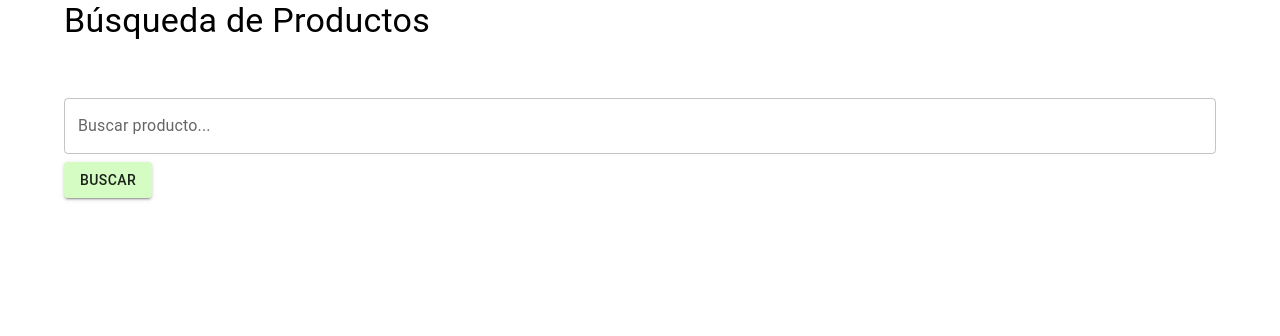
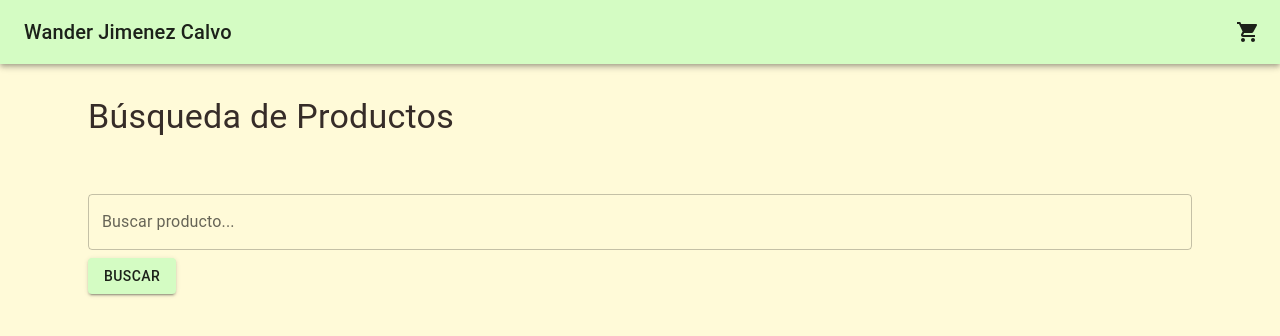
Before and after one commit to TuloShark/bases_datos, a React (Create React App) app: page / in a window 1280 px wide. Shown: the top 336 px of the page. Built offline with nearby package versions, Linux system fonts and the light colour scheme.

Commit message:
Cambios realizados 22-10-2023

```diff
--- a/package.json
+++ b/package.json
@@ -5,6 +5,7 @@
   "dependencies": {
     "@emotion/react": "^11.11.1",
     "@emotion/styled": "^11.11.0",
+    "@mui/icons-material": "^5.14.14",
     "@mui/material": "^5.14.14",
     "@testing-library/jest-dom": "^5.17.0",
     "@testing-library/react": "^13.4.0",
--- a/src/App.js
+++ b/src/App.js
@@ -1,15 +1,59 @@
-import { BrowserRouter as Router, Route, Routes } from "react-router-dom";
+import React, { useState } from "react";
+import { BrowserRouter as Router, Routes, Route } from "react-router-dom";
+import { CssBaseline, Container } from "@mui/material";
 import ProductsPage from "./ProductsPage";
 import ProductDetailsPage from "./ProductDetailsPage";
+import CartPage from "./CartPage";
+import Header from "./Header";
 
 function App() {
+  const [cartItems, setCartItems] = useState([]);
+
+  const addToCart = (product) => {
+    setCartItems((prevItems) => {
+      const existingItem = prevItems.find((item) => item.id === product.id);
+
+      if (existingItem) {
+        return prevItems.map((item) =>
+          item.id === product.id
+            ? { ...item, quantity: item.quantity + 1 }
+            : item
+        );
+      } else {
+        return [...prevItems, { ...product, quantity: 1 }];
+      }
+    });
+  };
+
+  const removeFromCart = (productId) => {
+    setCartItems((prevItems) =>
+      prevItems.filter((item) => item.id !== productId)
+    );
+  };
+
   return (
     <Router>
       <div className="App">
-        <Routes>
-          <Route path="/" element={<ProductsPage />} />
-          <Route path="/product/:id" element={<ProductDetailsPage />} />
-        </Routes>
+        <CssBaseline />
+        <Header cartItems={cartItems} />
+        <Container style={{ marginTop: "2rem" }}>
+          <Routes>
+            <Route path="/" element={<ProductsPage addToCart={addToCart} />} />
+            <Route
+              path="/product/:id"
+              element={<ProductDetailsPage addToCart={addToCart} />}
+            />
+            <Route
+              path="/cart"
+              element={
+                <CartPage
+                  cartItems={cartItems}
+                  removeFromCart={removeFromCart}
+                />
+              }
+            />
+          </Routes>
+        </Container>
       </div>
     </Router>
   );
--- /dev/null
+++ b/src/CartPage.js
@@ -0,0 +1,37 @@
+import React from "react";
+import {
+  Container,
+  Typography,
+  List,
+  ListItem,
+  ListItemText,
+  ListItemAvatar,
+  Avatar,
+  Button,
+} from "@mui/material";
+
+const CartPage = ({ cartItems, removeFromCart }) => {
+  return (
+    <Container>
+      <Typography variant="h4" gutterBottom>
+        Carrito de Compras
+      </Typography>
+      <List>
+        {cartItems.map((item) => (
+          <ListItem key={item.id}>
+            <ListItemAvatar>
+              <Avatar src={item.imageUrl} />
+            </ListItemAvatar>
+            <ListItemText
+              primary={`${item.name} - x${item.quantity}`} // Mostrar la cantidad
+              secondary={`Descripción: ${item.description}`}
+            />
+            <Button onClick={() => removeFromCart(item.id)}>Eliminar</Button>
+          </ListItem>
+        ))}
+      </List>
+    </Container>
+  );
+};
+
+export default CartPage;
--- /dev/null
+++ b/src/Header.js
@@ -0,0 +1,27 @@
+import React from "react";
+import { useNavigate } from "react-router-dom";
+import { AppBar, Toolbar, Typography, Badge, IconButton } from "@mui/material";
+import ShoppingCartIcon from "@mui/icons-material/ShoppingCart";
+
+function Header({ cartItems }) {
+  const navigate = useNavigate();
+
+  return (
+    <AppBar position="static">
+      <Toolbar style={{ display: "flex", justifyContent: "space-between" }}>
+        <Typography variant="h6">Wander Jimenez Calvo</Typography>
+        <IconButton
+          color="inherit"
+          edge="end"
+          onClick={() => navigate("/cart")}
+        >
+          <Badge badgeContent={cartItems.length} color="secondary">
+            <ShoppingCartIcon />
+          </Badge>
+        </IconButton>
+      </Toolbar>
+    </AppBar>
+  );
+}
+
+export default Header;
--- a/src/ProductDetailsPage.js
+++ b/src/ProductDetailsPage.js
@@ -37,9 +37,9 @@ const allProducts = [
   },
 ];
 
-const ProductDetailsPage = () => {
+const ProductDetailsPage = ({ addToCart }) => {
   const { id } = useParams();
-  const navigate = useNavigate(); // Hook para navegar
+  const navigate = useNavigate();
 
   const product = allProducts.find((prod) => prod.id === parseInt(id));
 
@@ -74,7 +74,7 @@ const ProductDetailsPage = () => {
             variant="contained"
             color="primary"
             style={{ margin: "10px" }}
-            onClick={() => navigate(-1)}
+            onClick={() => navigate("/")}
           >
             Regresar
           </Button>
@@ -82,6 +82,7 @@ const ProductDetailsPage = () => {
             variant="contained"
             color="primary"
             style={{ margin: "10px" }}
+            onClick={() => addToCart(product)}
           >
             Añadir al carrito
           </Button>
--- a/src/ProductsPage.js
+++ b/src/ProductsPage.js
@@ -12,8 +12,9 @@ import {
 import { Link } from "react-router-dom";
 
 const ProductsPage = () => {
-  const [searchTerm, setSearchTerm] = useState(""); // Estado para el término de búsqueda.
-  const [products, setProducts] = useState([]); // Estado para almacenar productos de la búsqueda.
+  const [searchTerm, setSearchTerm] = useState("");
+
+  const [products, setProducts] = useState([]);
 
   const allProducts = [
     {
@@ -78,15 +79,12 @@ const ProductsPage = () => {
               to={`/product/${product.id}`}
               style={{ textDecoration: "none" }}
             >
-              <Card
-                onClick={() =>
-                  (window.location.href = `/product/${product.id}`)
-                }
-              >
+              <Card>
                 <CardContent>
                   <Typography variant="h6" gutterBottom>
                     {product.name}
                   </Typography>
+
                   <Typography>{product.description}</Typography>
                 </CardContent>
               </Card>
```
Also changed, not shown: 1 other file (tests, documents, lock files or other folders).
